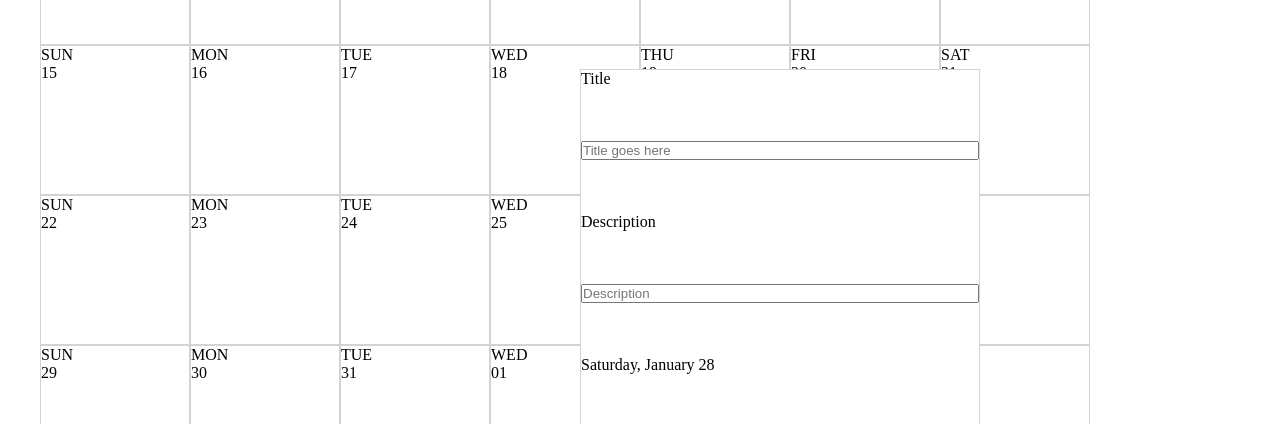
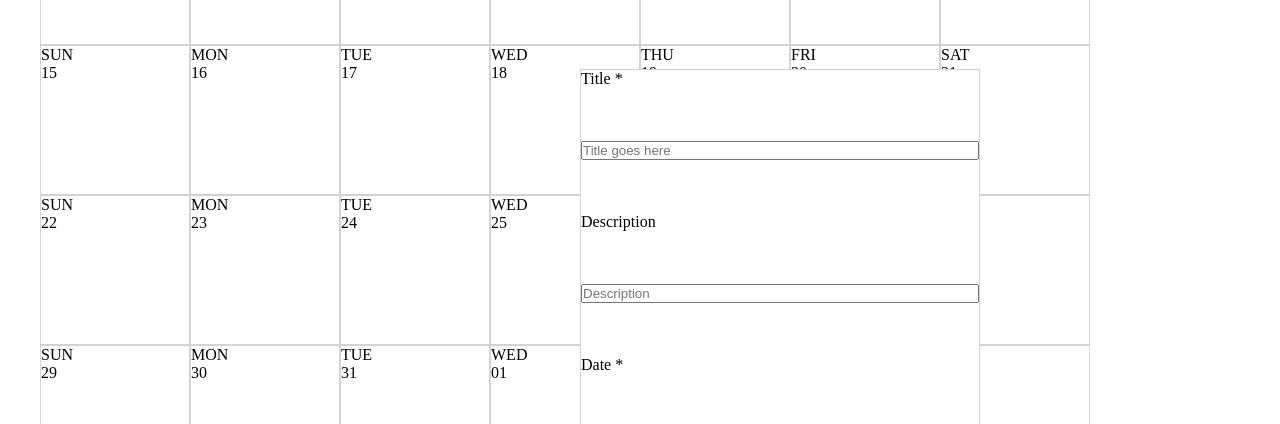
Before and after one commit to Stariu0013/holy-water-tech, a React (Create React App) app: page / in a window 1280 px wide. Both pictures are taken after a click on the button "Add event". Shown: the part 340-764 px from the top of the page. Built offline with nearby package versions, Linux system fonts and the light colour scheme.

Commit message:
feat: remove event, small cosmetic fixes

```diff
--- a/src/components/EventModal/EventModal.jsx
+++ b/src/components/EventModal/EventModal.jsx
@@ -1,23 +1,23 @@
 import React from "react";
 import { useDispatch, useSelector } from "react-redux";
+import dayjs from "dayjs";
 
 import useInput from "../../hooks/useInput";
-import { pushEvents, updateEvent } from "../../store/slices/events";
+import { pushEvents, removeEvent, updateEvent } from "../../store/slices/events";
 
 import styles from "./EventModal.module.scss";
 
 const EventModal = (props) => {
     const {
         onClose,
-        selectedDay,
     } = props;
     const dispatch = useDispatch();
     const selectedEvent = useSelector(state => state.event.selectedEvent);
 
-    const title = useInput(selectedEvent ? selectedEvent.title : '');
-    const description = useInput(selectedEvent ? selectedEvent.description : '');
-    const date = useInput(selectedEvent ? selectedEvent.date : '');
-    const time = useInput(selectedEvent ? selectedEvent.time : '');
+    const title = useInput(selectedEvent ? selectedEvent.title : "");
+    const description = useInput(selectedEvent ? selectedEvent.description : "");
+    const date = useInput(selectedEvent ? selectedEvent.date : "");
+    const time = useInput(selectedEvent ? selectedEvent.time : "");
 
     const onSave = () => {
         const calendar = {
@@ -25,8 +25,8 @@ const EventModal = (props) => {
             description: description.value,
             date: date.value,
             time: time.value,
-            day: selectedDay.valueOf(),
-            id: selectedEvent? selectedEvent.id : Date.now(),
+            day: dayjs(new Date(date.value)).valueOf(),
+            id: selectedEvent ? selectedEvent.id : Date.now(),
         };
 
         if (selectedEvent) {
@@ -38,19 +38,29 @@ const EventModal = (props) => {
         onClose();
     };
 
+    const onRemove = () => {
+        dispatch(removeEvent(selectedEvent));
+
+        onClose();
+    };
+
     return (
         <div className={styles.modal}>
-            <label htmlFor="title">Title</label>
+            <label htmlFor="title">Title *</label>
             <input type="text" {...title} id="title" placeholder="Title goes here" />
 
             <label htmlFor="description">Description</label>
             <input type="text" {...description} id="description" placeholder="Description" />
 
-            <label htmlFor="date">{selectedDay.format('dddd, MMMM DD')}</label>
+            <label htmlFor="date">Date *</label>
             <input type="date" {...date} id="date" placeholder="Date" />
 
             <label htmlFor="time">Time</label>
             <input type="time" {...time} id="time" placeholder="Begin time" />
+
+            {
+                selectedEvent ? <button onClick={onRemove}>Remove</button> : null
+            }
 
             <button onClick={onSave}>Save</button>
         </div>
--- a/src/components/Navbar/Navbar.jsx
+++ b/src/components/Navbar/Navbar.jsx
@@ -1,7 +1,7 @@
 import React from "react";
+import dayjs from "dayjs";
 
-import calendar from "../../assets/img/calendar.svg";
-import dayjs from "dayjs";
+import calendarIcon from "../../assets/img/calendar.svg";
 
 const Navbar = (props) => {
     const {
@@ -27,7 +27,7 @@ const Navbar = (props) => {
                     nextMonth
                 </button>
 
-                <img src={calendar} alt="calendar" />
+                <img src={calendarIcon} alt="calendar" />
             </div>
         </div>
     );
--- a/src/store/slices/events.js
+++ b/src/store/slices/events.js
@@ -17,7 +17,7 @@ export const eventsSlice = createSlice({
             state.selectedEvent = null;
         },
         removeEvent: (state, action) => {
-            return state.filter(event => event.id !== action.payload.id);
+            state.events = state.events.filter(event => event.id !== action.payload.id);
         },
         setSelectedEvent: (state, action) => {
             state.selectedEvent = action.payload;
```
Also changed, not shown: src/components/Day/Day.jsx (+4 -4 lines).
